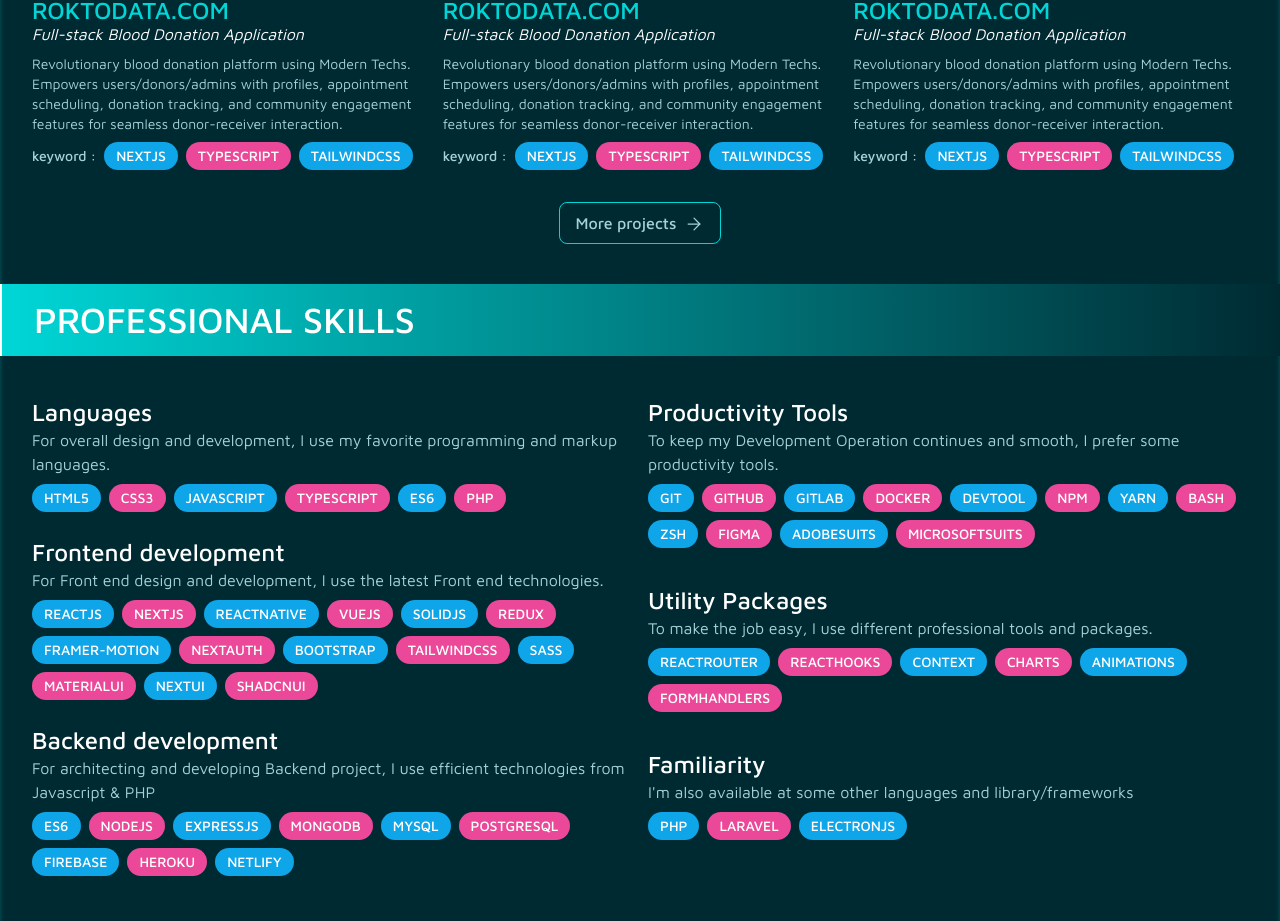
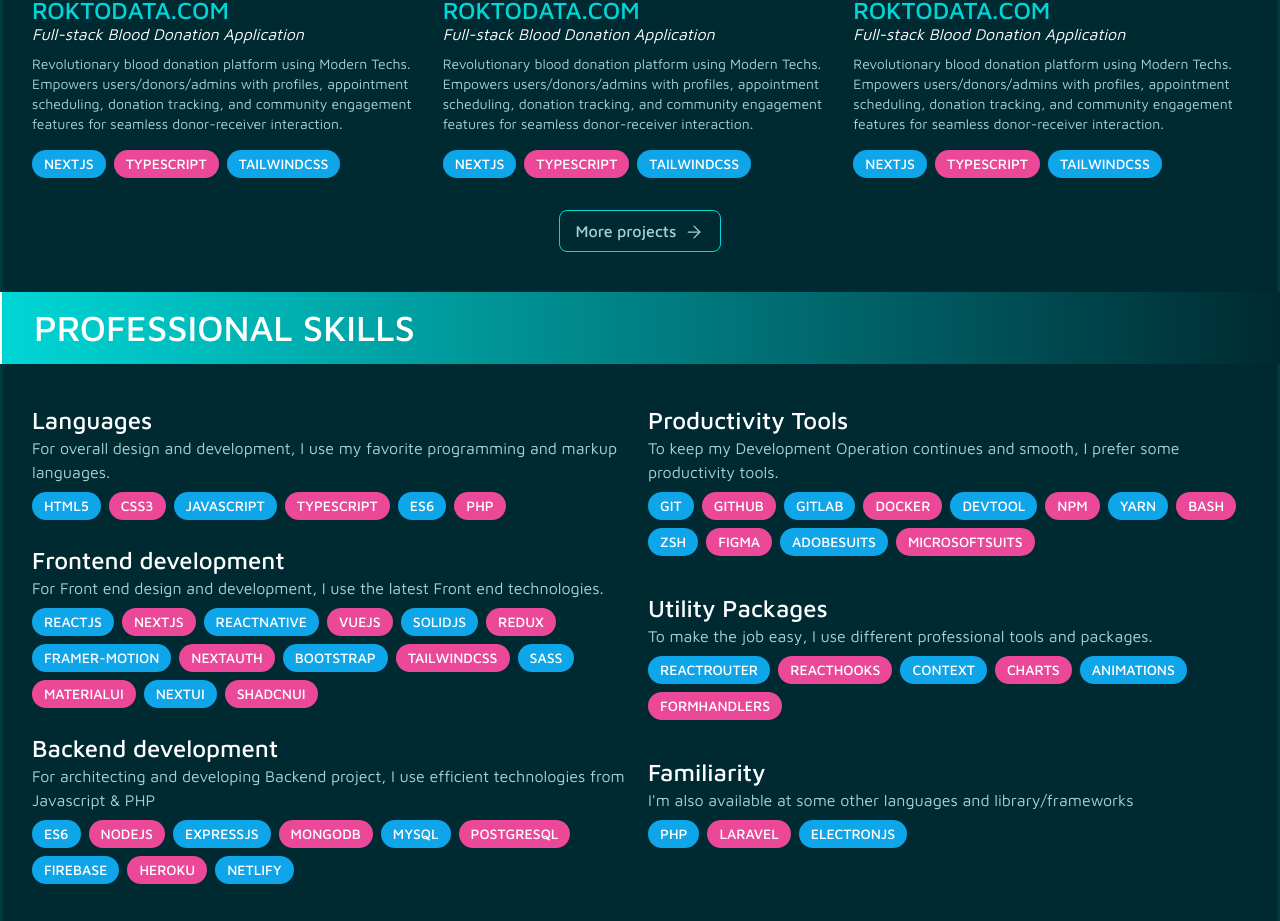
Before and after one commit to rabius-sunny/rabius-sunny-portfolio, a Next.js app: page / in a window 1280 px wide. Shown: the part 971-1892 px from the top of the page. Built offline with nearby package versions, Linux system fonts and the light colour scheme.

Commit message:
add: projects page

```diff
--- /dev/null
+++ b/app/projects/page.tsx
@@ -0,0 +1,13 @@
+import Projects from '~/components/shared/ui/Projects'
+import SectionHeader from '~/components/shared/ui/SectionHeader'
+
+export default function ProjectsPage() {
+  return (
+    <div>
+      <SectionHeader title='Projects' />
+      <div className='my-20'>
+        <Projects count={6} />
+      </div>
+    </div>
+  )
+}
--- a/components/shared/ui/Projects.tsx
+++ b/components/shared/ui/Projects.tsx
@@ -34,8 +34,7 @@ export default function Projects({ count }: { count: number }) {
               donation tracking, and community engagement features for seamless
               donor-receiver interaction.
             </p>
-            <div className='flex items-center gap-2 mt-2'>
-              <p className='font-medium text-sm'>keyword : </p>
+            <div className='mt-4'>
               <Keywords
                 items={['nextjs', 'typescript', 'tailwindcss']}
                 compact
```
